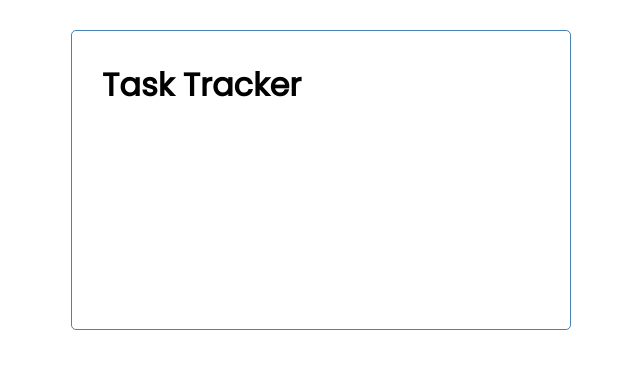
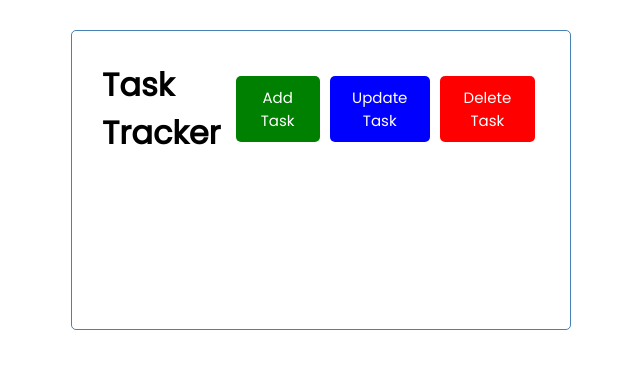
Before and after one commit to hesteren/vue-js-crash-course, a Vue app: page / in a window 1280 px wide. Shown: the top 368 px of the page, without its empty margins (319-959 px from the left). Built offline with nearby package versions, Linux system fonts and the light colour scheme.

Commit message:
Added Button

```diff
--- /dev/null
+++ b/src/components/Button.vue
@@ -0,0 +1,23 @@
+<template>
+    <button :style="{background: color}" class="btn"> {{text}}</button>
+</template>
+
+
+
+
+<script>
+export default {
+    name: 'Button',
+    props: {
+        text: String,
+        color: String
+    }
+}
+</script>
+
+
+
+
+<style>
+
+</style>
--- a/src/components/Header.vue
+++ b/src/components/Header.vue
@@ -1,14 +1,23 @@
 <template>
     <header>
         <h1>{{ title }}</h1>
+        <Button text="Add Task" color="green"></Button>
+        <Button text="Update Task" color="blue"></Button>
+        <Button text="Delete Task" color="red"></Button>
     </header>
 </template>
 
 
 
 <script>
+import Button from './Button.vue'
+
+
 export default {
     name: 'Header',
+    components: {
+        Button
+    },
     props: {
         title: {
             type: String,
```
